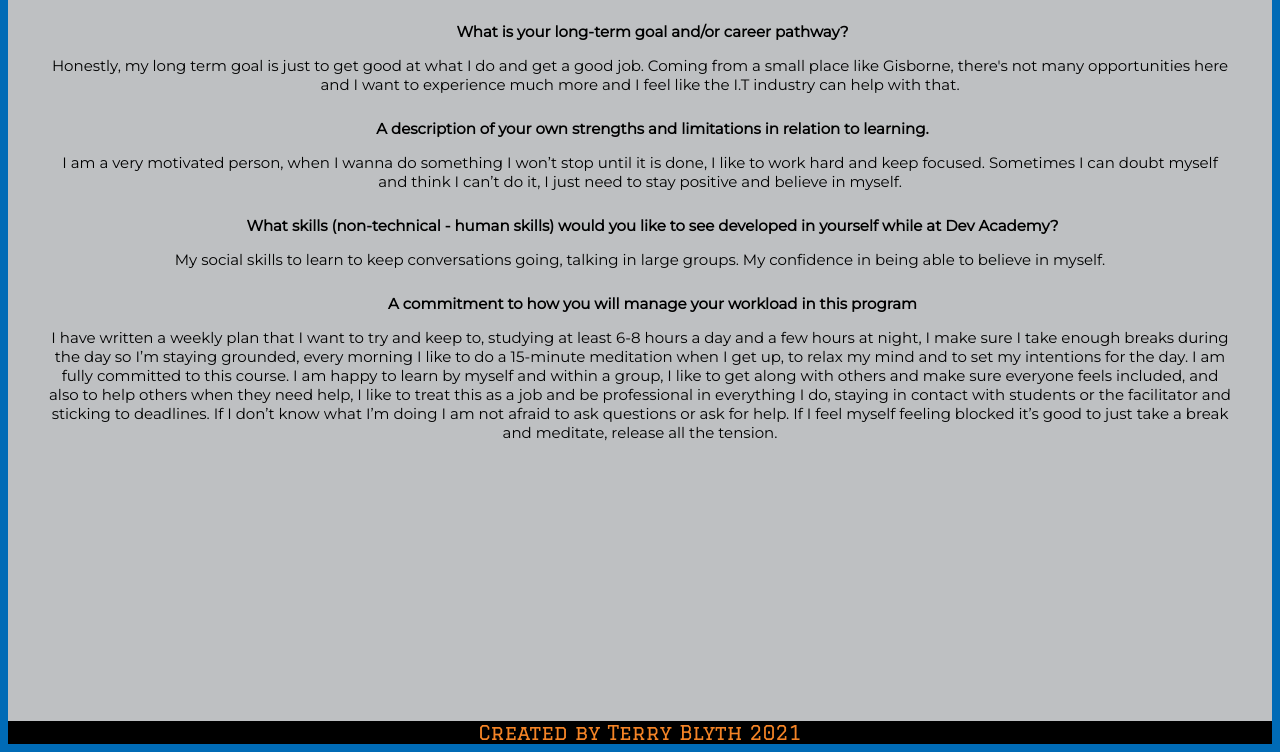
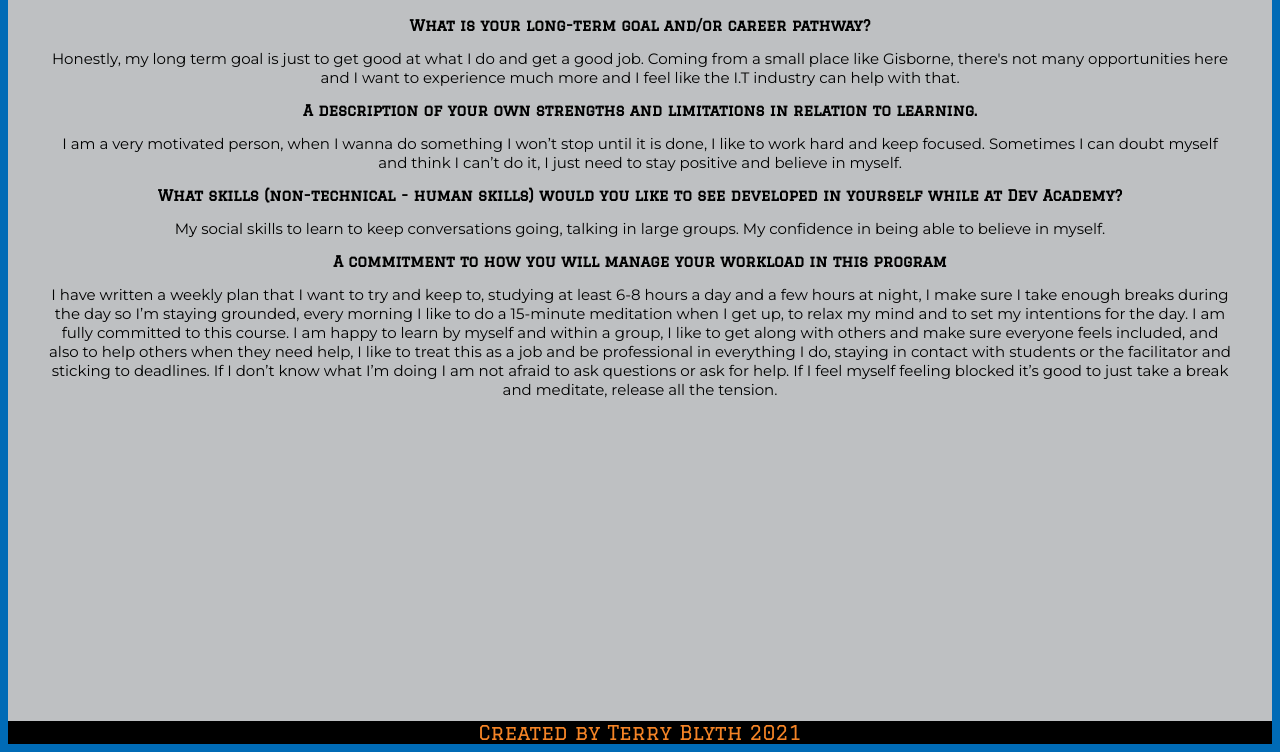
Before and after one commit to terryjo-blyth/Terry-Blyth.gihub.io, a plain HTML site: page blog/learning-plan.html in a window 1280 px wide. Shown: the part 196-948 px from the top of the page. Drawn offline with Linux system fonts and the light colour scheme; a web font is replaced by a local one.

Commit message:
Update titles

```diff
--- a/blog/learning-plan.html
+++ b/blog/learning-plan.html
@@ -22,13 +22,13 @@
 <h1 class="title">My Learning Plan</h1>
 
 
-<h2 class="question1">What is your long-term goal and/or career pathway?</h2>
+<h2 class="undertitle">What is your long-term goal and/or career pathway?</h2>
 
 <p class="paragraph">Honestly, my long term goal is just to get good at what I do and get a good job.
 Coming from a small place like Gisborne, there's not many opportunities here and I want to experience
 much more and I feel like the I.T industry can help with that.</p>
 
-<h2 class="question1">A description of your own strengths and limitations in relation to learning.</h2>
+<h2 class="undertitle">A description of your own strengths and limitations in relation to learning.</h2>
 
 <p class="paragraph">I am a very motivated person, when I wanna do something I won’t stop until it is done,
   I like to work hard and keep focused. Sometimes I can doubt myself and think I can’t do it, I just need to
@@ -36,13 +36,13 @@ much more and I feel like the I.T industry can help with that.</p>
 
 
 
-<h2 class="question1">What skills (non-technical - human skills) would you like to see developed in yourself
+<h2 class="undertitle">What skills (non-technical - human skills) would you like to see developed in yourself
   while at Dev Academy?</h2>
 
 <p class="paragraph">My social skills to learn to keep conversations going, talking in large groups.
   My confidence in being able to believe in myself.</p>
 
-  <h2 class="question1">A commitment to how you will manage your workload in this program</h2>
+  <h2 class="undertitle">A commitment to how you will manage your workload in this program</h2>
 
 <p class="paragraph">I have written a weekly plan that I want to try and keep to, studying at
   least 6-8 hours a day and a few hours at night, I make sure I take enough breaks during the day so
--- a/styles/main.css
+++ b/styles/main.css
@@ -150,7 +150,7 @@ a:active {
 }
 
 .undertitle {
-    font-size: 25px;
+    font-size: 15px;
     font-family:'Graduate', cursive;
     text-align: center;
     color: #000000;
```
Also changed, not shown: blog/identity-values.html (+2 -2 lines).
